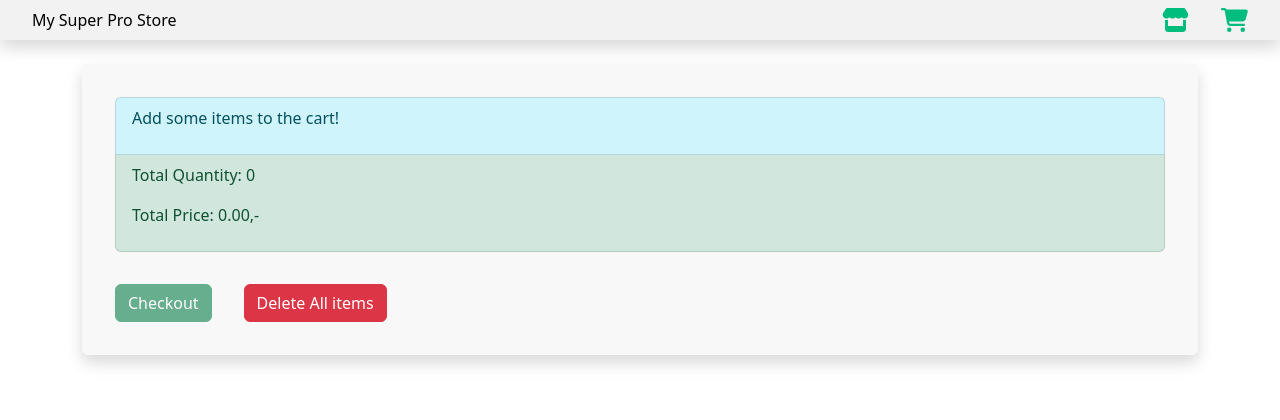
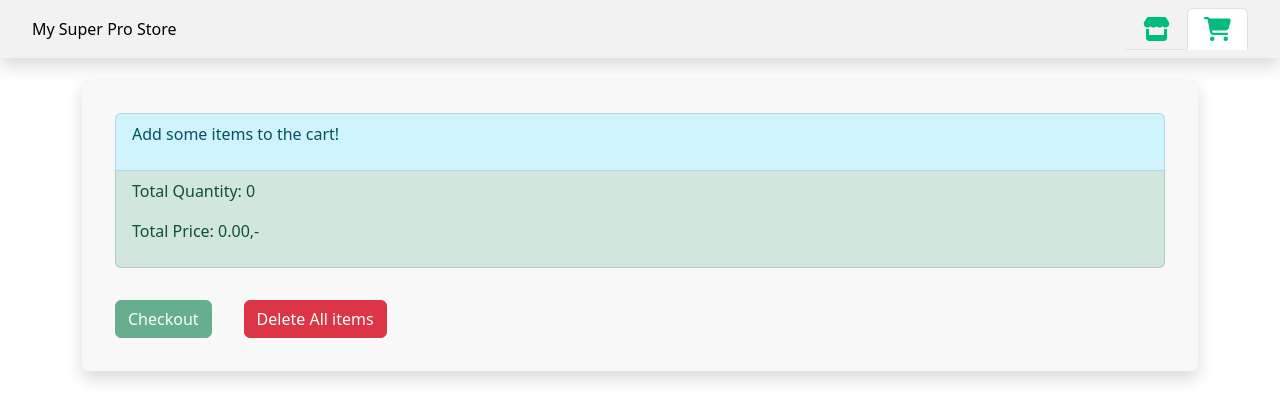
Before and after one commit to SindrKristensen/StoreFrontVue3, a Vue app in the folder telenor-work-project/: page /cart in a window 1280 px wide. Shown: the top 420 px of the page. Built offline with nearby package versions, Linux system fonts and the light colour scheme.

Commit message:
refactoring

```diff
--- a/telenor-work-project/src/assets/main.css
+++ b/telenor-work-project/src/assets/main.css
@@ -18,7 +18,7 @@ a,
 }
 
 .container {
-  padding: 4rem 0;
+  padding: 5rem 0;
   display: flex;
   flex-direction: column;
   min-height: 100vh;
--- a/telenor-work-project/src/components/Header.vue
+++ b/telenor-work-project/src/components/Header.vue
@@ -2,23 +2,42 @@
   <div class="header">
     <RouterLink to="/" class="heading"> My Super Pro Store </RouterLink>
 
-    <nav class="nav_bar">
+    <ul class="nav nav-tabs">
+      <li class="nav-item">
+        <a :class="getActiveClass('store')">
           <RouterLink to="/">
             <font-awesome-icon class="icon_color" icon="store" size="xl" />
           </RouterLink>
+        </a>
+      </li>
 
+      <li class="nav-item">
+        <a :class="getActiveClass('cart')">
           <RouterLink to="/cart">
             <font-awesome-icon class="icon_color" icon="cart-shopping" size="xl" />
           </RouterLink>
-    </nav>
+        </a>
+      </li>
+    </ul>
   </div>
 </template>
+
+<script setup lang="ts">
+import { useRoute } from 'vue-router';
+
+const route = useRoute();
+
+const getActiveClass = (routeName: string) => {
+  return `nav-link ${routeName === route.name ? 'active' : ''}`;
+};
+</script>
 
 <style scoped>
 .header {
   display: flex;
   flex-direction: row;
   justify-content: space-between;
+  align-items: center;
 }
 
 .heading {
```
Lines whose indentation alone changed are shown as unchanged.
